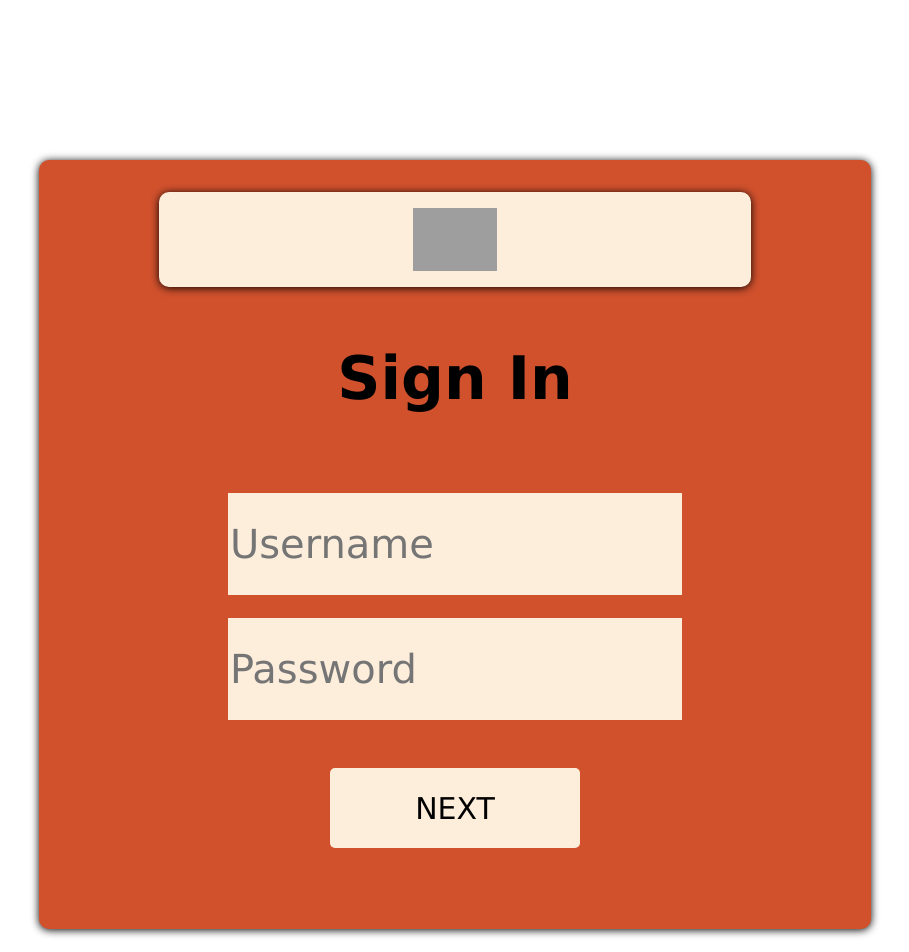
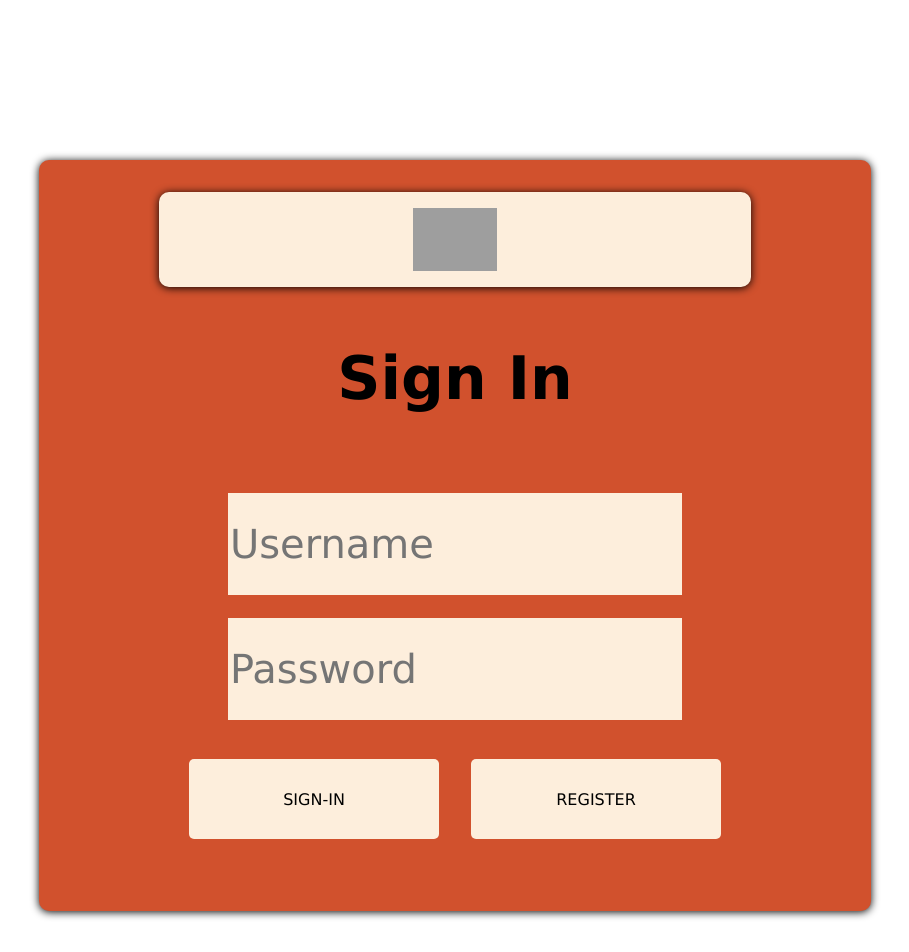
Before and after one commit to aryankodi12/csci4300finalproj, a React (Create React App) app in the folder final-proj/: page /sign-in in a window 1280 px wide. Shown: the top 952 px of the page, without its empty margins (185-1094 px from the left). Built offline with nearby package versions, Linux system fonts and the light colour scheme; grey boxes are pictures that could not be loaded.

Commit message:
add the saved data for the specfic user to show up

```diff
--- a/final-proj/src/Components/home_page/HomePage.js
+++ b/final-proj/src/Components/home_page/HomePage.js
@@ -5,12 +5,45 @@ import EditPlayer from './EditPlayer';
 import DeletePlayer from './DeletePlayer';
 import NavBar from './NavBar';
 import StatHead from './StatHead';
-import React, { useState } from 'react';
+import React, { useState, useEffect } from 'react';
+import axios from 'axios';
 
 function HomePage () {
     const [players, setPlayers] = useState([]);
     const [editingPlayer, setEditingPlayer] = useState(null);
     const [showMessage, setShowMessage] = useState(false);
+    const [playerRoster, setPlayerRoster] = useState([]);
+
+    const queryString = window.location.search;
+    const urlParams = new URLSearchParams(queryString);
+    // Read this from the url using searchParams or Query params
+    // const currentUserId = '644568963abe684d85a4eb71';
+    // const currentUserId = null;
+    const currentUserId = urlParams.get('userId');
+
+    useEffect(() => {
+        const getRoster = async () => {
+
+            if ( !currentUserId )
+                return;
+            const token = localStorage.getItem('token'); // Retrieve authentication token from local storage
+            console.log(token); // Log the token value
+            const players = await axios.get(`http://localhost:8082/api/back/player-roster?userId=${currentUserId}`, {
+              headers: {
+                Authorization: `Bearer ${token}`, // Set authentication token in headers
+              },
+            }).then ((playerRoster) => {
+                setPlayerRoster(playerRoster?.data || []);
+            }).catch( (error ) => {
+                console.log(error);
+            });
+        };
+
+        getRoster();
+
+    }, currentUserId);
+
+
 
     const handleAddPlayer = (player) => {
         setPlayers([...players, { id: Date.now(), ...player }]);
@@ -51,7 +84,12 @@ function HomePage () {
                 <NavBar user_inst={userLog}/>
             </div>
             <StatHead/>
+
             <Roster players={players} onEdit={setEditingPlayer} onDelete={handleDeletePlayer} />
+
+
+            <Roster players={playerRoster} onEdit={setEditingPlayer} onDelete={handleDeletePlayer} />
+
             <PlayerForm onSubmit={handleAddPlayer} player={editingPlayer} onDelete={() => setShowMessage(true)} onEdit={handleEditPlayer} />
 
             {editingPlayer && (
--- a/final-proj/src/components/signin_page/SignIn.css
+++ b/final-proj/src/components/signin_page/SignIn.css
@@ -106,3 +106,15 @@
         border: #FDEEDC;
         text-decoration: none;
     }
+
+
+    .app-button {
+        height: 80px;
+        width: 250px;
+        font-family: "Geneva" , " Lucida Console", "Courier New", monospace;
+        background-color: #FDEEDC;
+        color: black;
+        border: #FDEEDC;
+        text-decoration: none;
+        margin:1rem;
+    }
--- a/final-proj/src/components/signin_page/SignIn.js
+++ b/final-proj/src/components/signin_page/SignIn.js
@@ -70,6 +70,9 @@ import axios from 'axios';
 function SignIn() {
   const [username, setUsername] = useState('');
   const [password, setPassword] = useState('');
+
+  const [ loggedInUser, setLoggedInUser] = useState({});
+
   const [errorMessage, setErrorMessage] = useState('');
 
   const handleSubmit = async (event) => {
@@ -80,10 +83,10 @@ function SignIn() {
         password,
       });
       if (response.status === 200) {
-        const playerData = response.data;
-        localStorage.setItem('token', playerData.token);
-        console.log(playerData.token);
-        window.location.href = `/home?userId=${playerData.userId}`; // Redirect to home page with userId query parameter
+        const userData = response.data;
+        localStorage.setItem('token', userData.token);
+        console.log(userData.token);
+        window.location.href = `/home?userId=${userData.user.id}`; // Redirect to home page with userId query parameter
       } else {
         setErrorMessage('Invalid username or password');
       }
@@ -121,9 +124,14 @@ function SignIn() {
             value={password}
             onChange={(event) => setPassword(event.target.value)}
           />
-          <button type="submit" className="next-button">
-            NEXT
-          </button>
+          <div class="app-panel">
+            <button type="submit" className="app-button">
+              SIGN-IN
+            </button>
+            <button type="button" className="app-button">
+              REGISTER
+            </button>
+          </div>
           {errorMessage && <p className="error-message">{errorMessage}</p>}
         </form>
       </Card>
```
Also changed, not shown: 2 other files (tests, documents, lock files or other folders).
